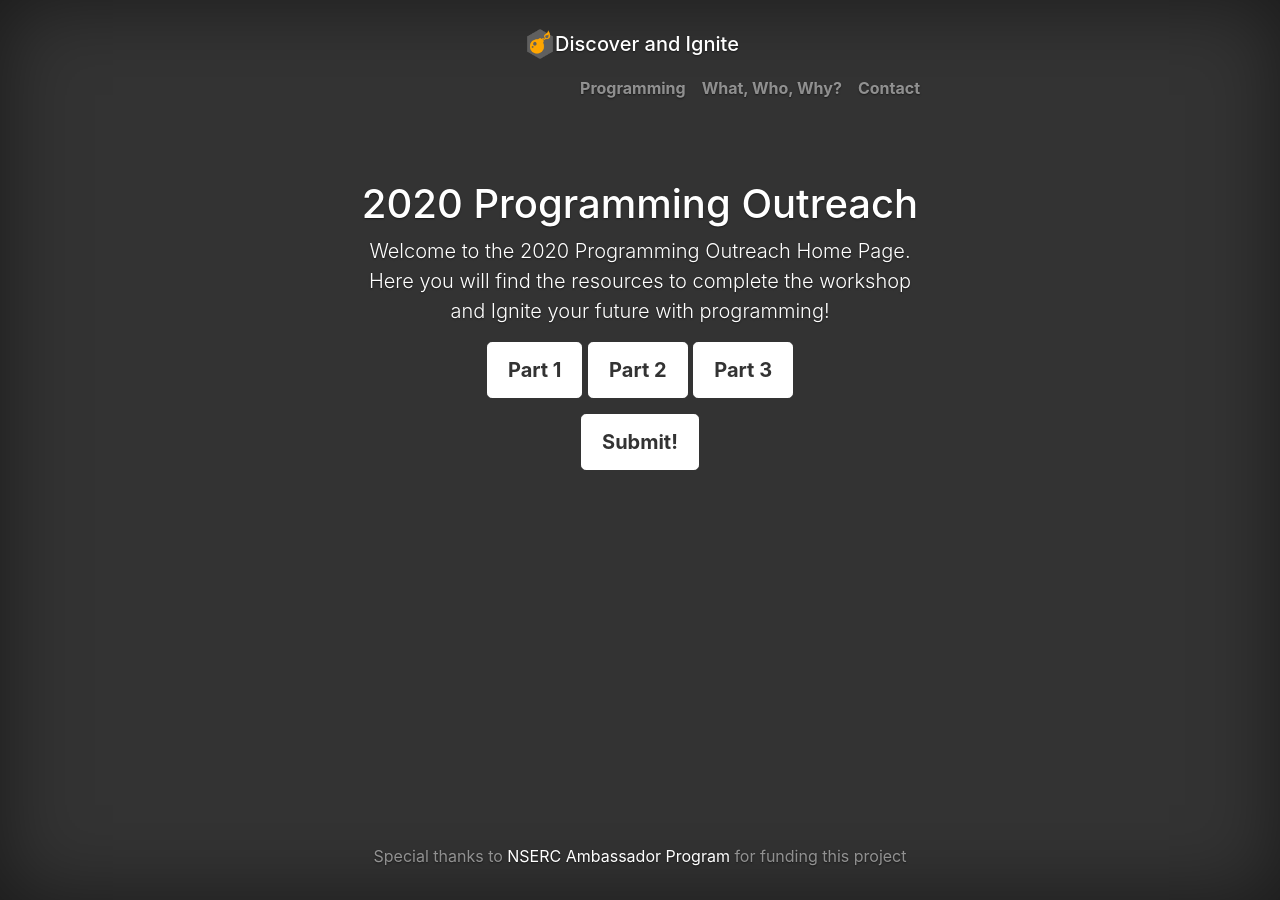
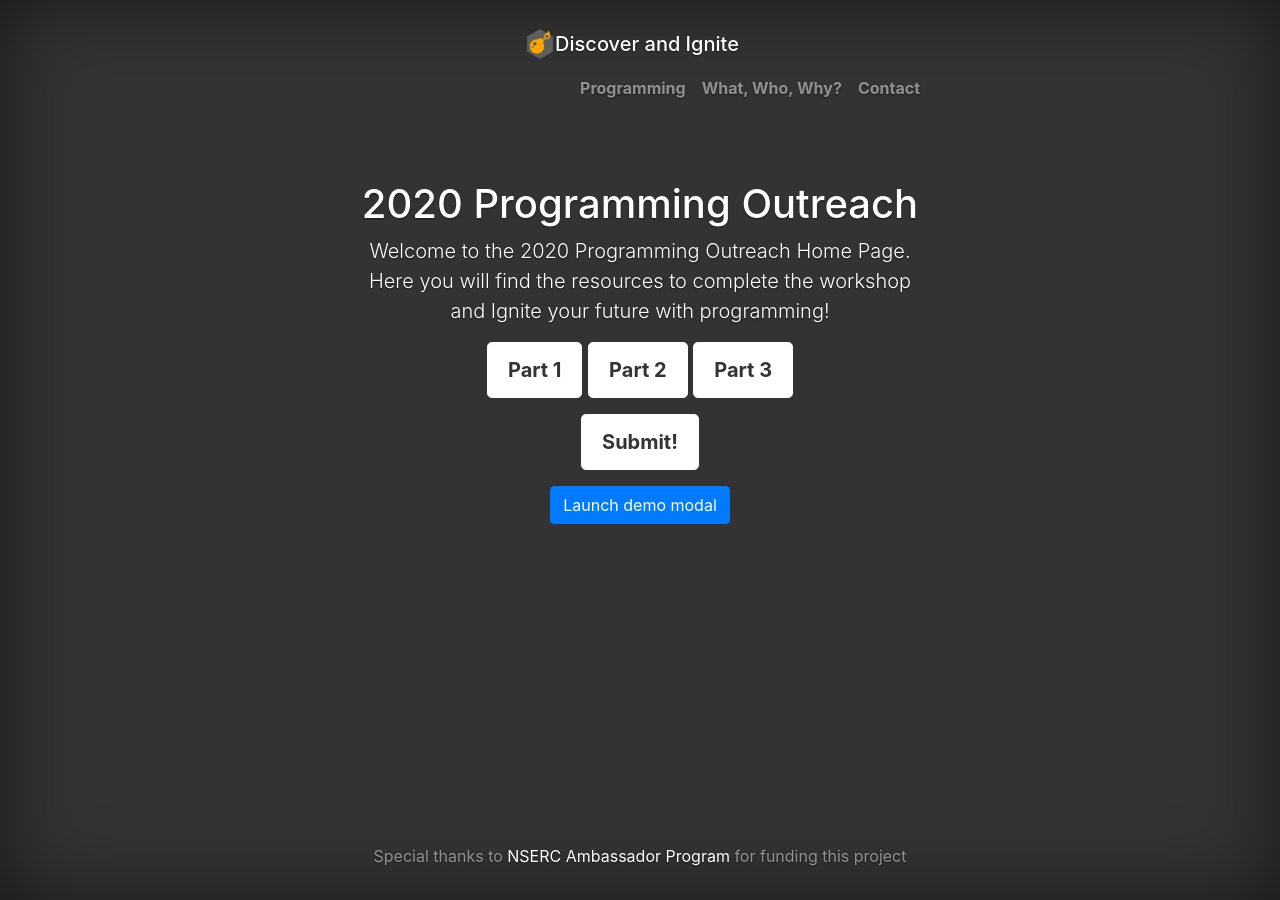
Before and after one commit to 2020-Programming-Outreach/Discover-and-Ignite, a Jekyll site: the page built from index.html, in a window 1280 px wide. Built offline with Jekyll 4.4.1, drawn with Linux system fonts in a browser that asks for light colours.

Commit message:
bootstrap popup

```diff
--- a/_layouts/default.html
+++ b/_layouts/default.html
@@ -170,77 +170,7 @@
       color: rgba(255, 255, 255, .5);
     }
     </style>
-    <style>
-    {box-sizing: border-box;}
 
-/* Button used to open the contact form - fixed at the bottom of the page */
-.open-button {
-  background-color: #555;
-  color: white;
-  padding: 16px 20px;
-  border: none;
-  cursor: pointer;
-  opacity: 0.8;
-  position: fixed;
-  bottom: 23px;
-  right: 28px;
-  width: 280px;
-}
-
-/* The popup form - hidden by default */
-.form-popup {
-  display: none;
-  position: fixed;
-  bottom: 0;
-  right: 15px;
-  border: 3px solid #f1f1f1;
-  z-index: 9;
-}
-
-/* Add styles to the form container */
-.form-container {
-  max-width: 300px;
-  padding: 10px;
-  background-color: white;
-}
-
-/* Full-width input fields */
-.form-container input[type=text], .form-container input[type=password] {
-  width: 100%;
-  padding: 15px;
-  margin: 5px 0 22px 0;
-  border: none;
-  background: #f1f1f1;
-}
-
-/* When the inputs get focus, do something */
-.form-container input[type=text]:focus, .form-container input[type=password]:focus {
-  background-color: #ddd;
-  outline: none;
-}
-
-/* Set a style for the submit/login button */
-.form-container .btn {
-  background-color: #4CAF50;
-  color: white;
-  padding: 16px 20px;
-  border: none;
-  cursor: pointer;
-  width: 100%;
-  margin-bottom:10px;
-  opacity: 0.8;
-}
-
-/* Add a red background color to the cancel button */
-.form-container .cancel {
-  background-color: red;
-}
-
-/* Add some hover effects to buttons */
-.form-container .btn:hover, .open-button:hover {
-  opacity: 1;
-}
-</style>
     <!--favicon-->
     <link rel="icon" href="./assets/logo.png">
   </head>
--- a/index.html
+++ b/index.html
@@ -33,20 +33,31 @@ title: Index
           <p class="lead">
             <a href="./html-email-form-with-attachment/formpage.html" class="btn btn-lg btn-secondary">Submit!</a>
           </p>
-          <div class="form-popup" id="myForm">
-  <form action="" class="form-container">
-    <h1>Login</h1>
+          <!-- Button trigger modal -->
+        <button type="button" class="btn btn-primary" data-toggle="modal" data-target="#exampleModal">
+          Launch demo modal
+        </button>
 
-    <label for="email"><b>Email</b></label>
-    <input type="text" placeholder="Enter Email" name="email" required>
-
-    <label for="psw"><b>Password</b></label>
-    <input type="password" placeholder="Enter Password" name="psw" required>
-
-    <button type="submit" class="btn">Login</button>
-    <button type="submit" class="btn cancel" onclick="closeForm()">Close</button>
-  </form>
-</div>
+        <!-- Modal -->
+        <div class="modal fade" id="exampleModal" tabindex="-1" role="dialog" aria-labelledby="exampleModalLabel" aria-hidden="true">
+          <div class="modal-dialog" role="document">
+            <div class="modal-content">
+              <div class="modal-header">
+                <h5 class="modal-title" id="exampleModalLabel">Modal title</h5>
+                <button type="button" class="close" data-dismiss="modal" aria-label="Close">
+                  <span aria-hidden="true">&times;</span>
+                </button>
+              </div>
+              <div class="modal-body">
+                ...
+              </div>
+              <div class="modal-footer">
+                <button type="button" class="btn btn-secondary" data-dismiss="modal">Close</button>
+                <button type="button" class="btn btn-primary">Save changes</button>
+              </div>
+            </div>
+          </div>
+        </div>
     </div>
   </div>
   <!--slide2-->
```
Also changed, not shown: other parts of _layouts/default.html (+0 -8 lines).
